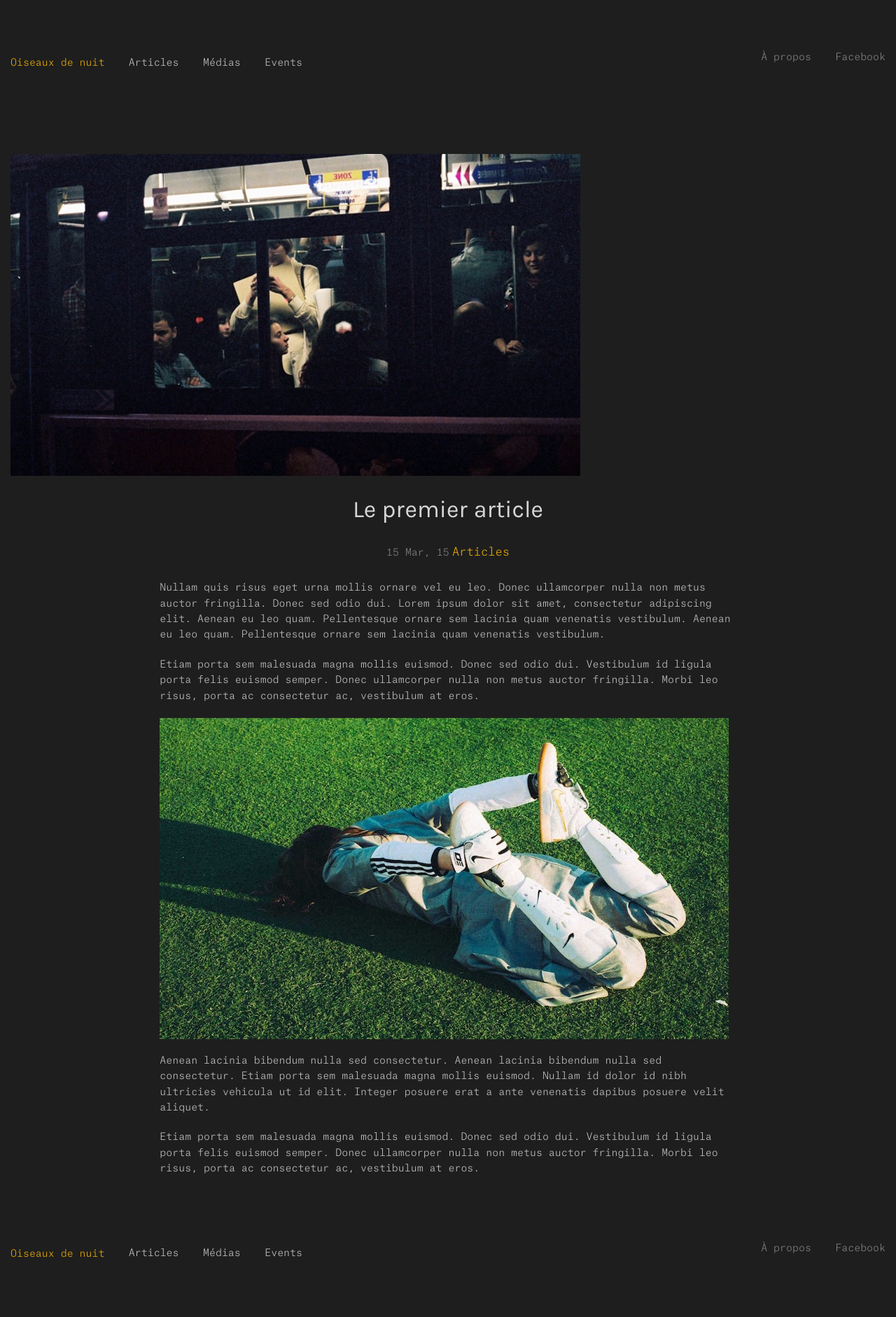
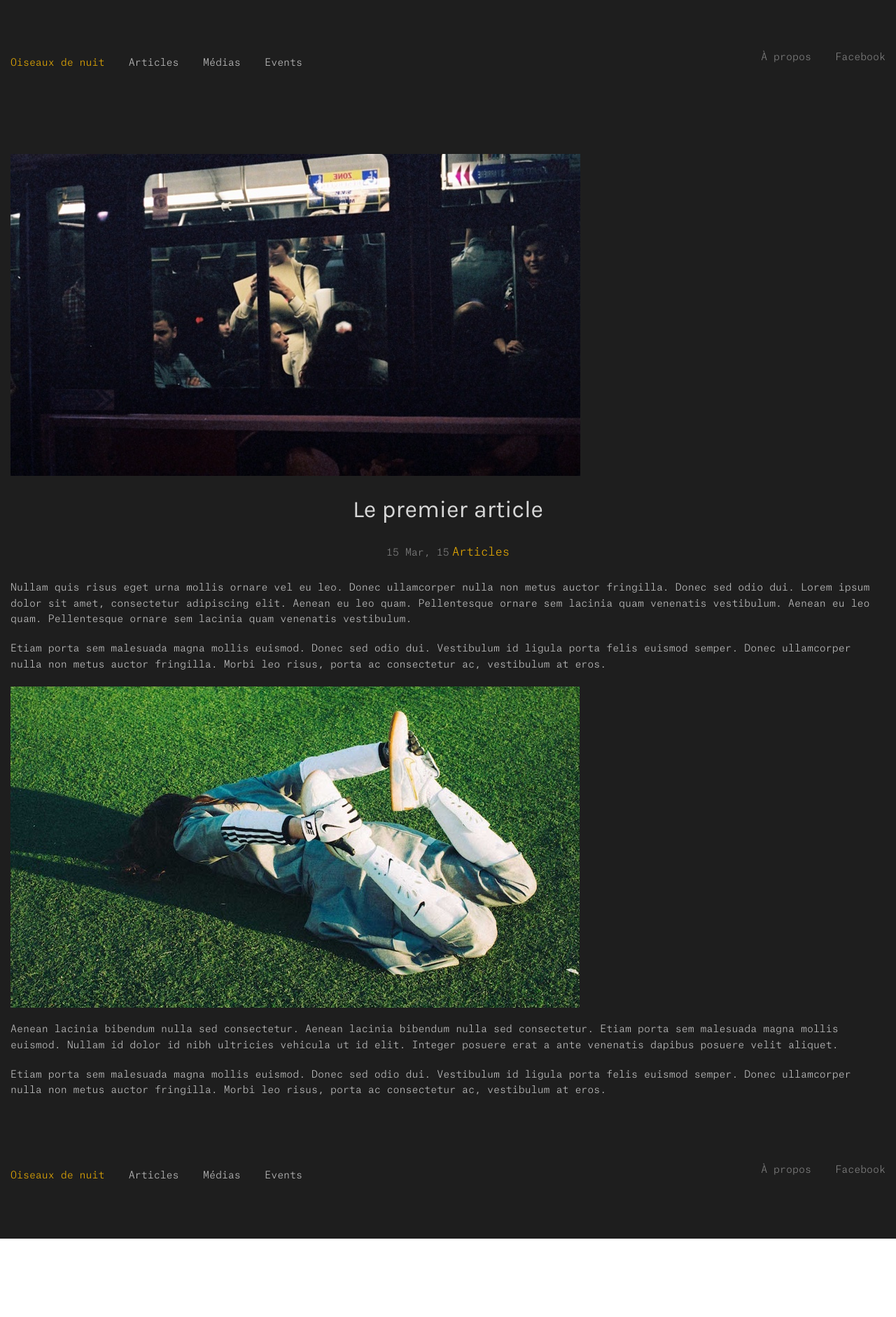
Before and after one commit to lorda/OdN, a Jekyll site: the page built from _posts/2015-03-15-Premier-article-sur-jekyll.markdown, in a window 1280 px wide. Shown: the whole page at 70% size. Built offline with Jekyll 4.4.1, drawn with Linux system fonts in a browser that asks for light colours; after the commit the page ends 1770 px from its top, so only the background shows below that.

Commit message:
Réduit la largeur(en colonnes) et la longueur (en mots) de l’excerpt

```diff
--- a/_layouts/post.html
+++ b/_layouts/post.html
@@ -11,7 +11,7 @@
         <div class="medium-12 columns"><img src="{{ site.baseurl }}/img/{{ page.ftd-img }}" alt="{{ page.title }}"></div>
     </div>
 
-    <div id="contenu-single-article" class="small-12 medium-8 medium-centered columns">
+    <div id="contenu-single-article" class="small-12 medium-8 medium-centered large-12 columns">
 
         <h1 class="text-center">{{ page.title }}</h1>
 
--- a/index.html
+++ b/index.html
@@ -28,9 +28,9 @@ layout: homepage
                         <!-- <span class="auteur-article">alord</span> -->
                     </div>
 
-                    <div class="corps-article small-12 medium-8 medium-centered large-8 large-uncentered columns end">
+                    <div class="corps-article small-12 medium-8 medium-centered large-6 large-uncentered columns end">
                         <h2>{{ post.title }}</h2>
-                        {{ post.excerpt }}
+                        {{ post.excerpt | truncatewords:35 }}
                         <span class="btn-suite"><a href="{{ post.url | prepend: site.baseurl }}" class="btn-suite">Lire la suite</a></span>
                     </div>
                 </div>
```
